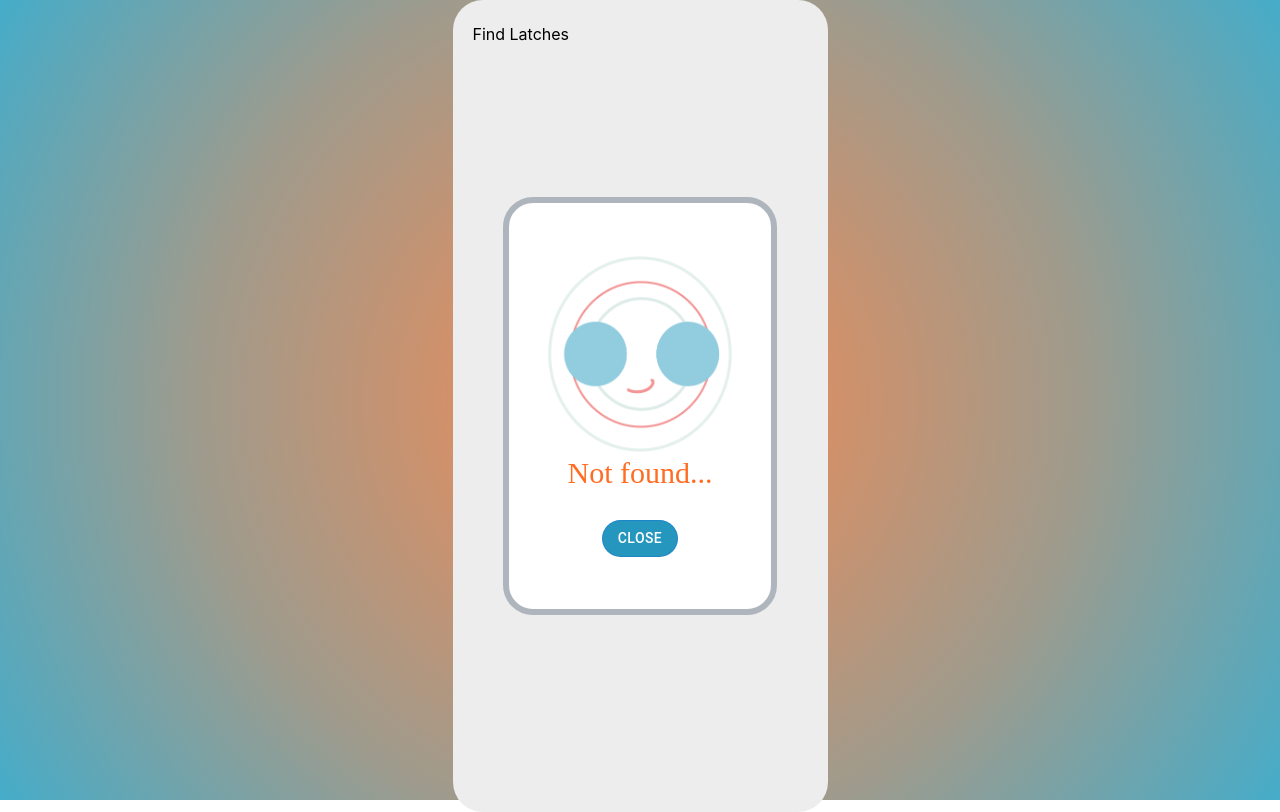
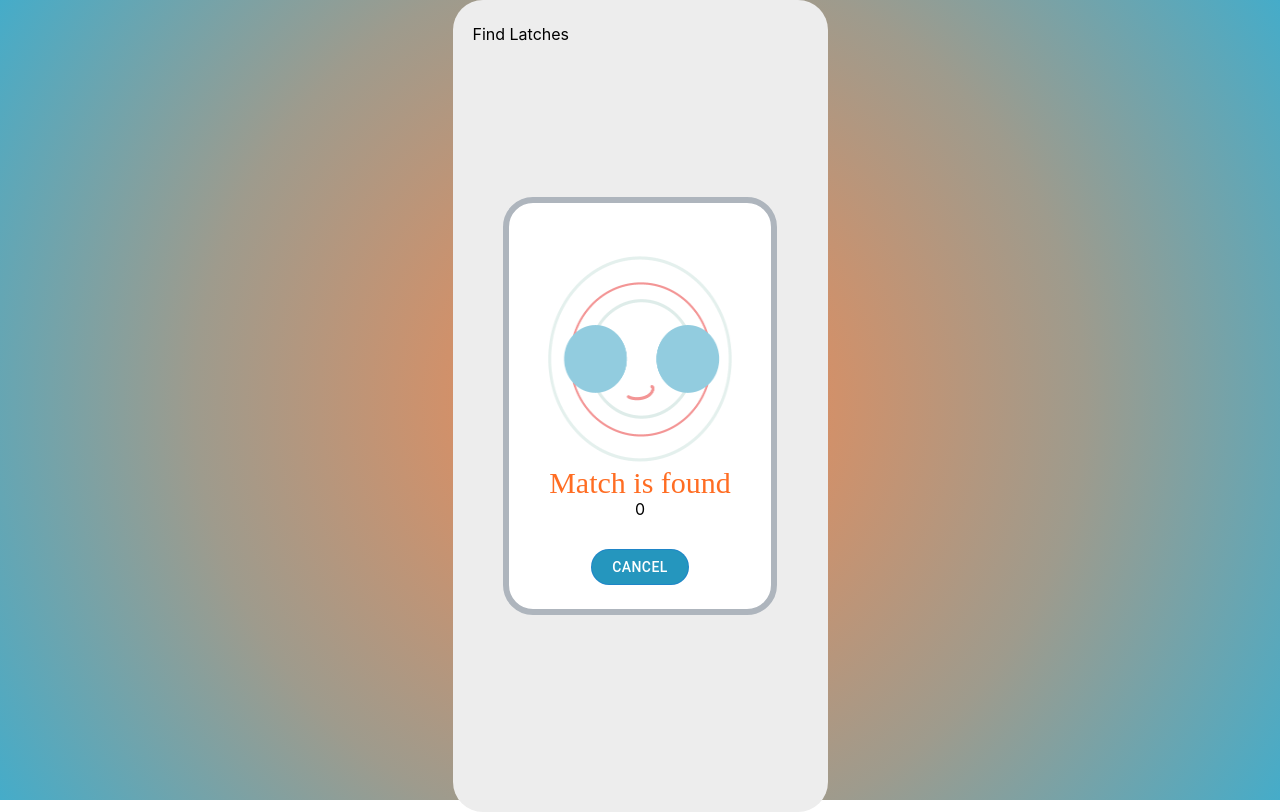
Before and after one commit to Erica-jihyeon/Latch, a React (Create React App) app in the folder react_client/: page /matching/found in a window 1280 px wide. Before the commit this address led to /matchTimeout. Built offline with nearby package versions, Linux system fonts and the light colour scheme; a web font is replaced by a local one.

Commit message:
add routes in App.js

```diff
--- a/react_client/src/App.js
+++ b/react_client/src/App.js
@@ -4,11 +4,13 @@ import TextField from '@material-ui/core/TextField';
 import './App.css';
 import axios from 'axios';
 import Home from './components/Home';
-import Matching from './components/Matching';
+import Matching from './components/matching';
 import Matched from './components/Matched';
 import MatchingTimeout from './components/Matching_timeout'
 import Options from './components/Options';
-import {BrowserRouter as Router, Link, Route, Routes, Navigate} from 'react-router-dom';
+import { BrowserRouter as Router, Link, Route, Routes, Navigate } from 'react-router-dom';
+import SignIn from './components/SignIn';
+// import Main from './components/Main';
 
 
 
@@ -19,28 +21,24 @@ function App() {
 
     <div className="app-background">
 
+      {/* <Matching /> */}
+      {/* <Login /> */}
+      {/* <Home /> */}
+      {/* <Options /> */}
+      <Router>
 
-          <div className="matchin_container">
-      <span id="top_sentence">Find Latches</span>
-      <div className="matching_main">
-        <Router>
-          {/* <nav>
-            <Link to="/">Matching</Link>
-            <Link to="/matched">Matched</Link>
-            <Link to="/matchTimeout">Fail</Link>
-          </nav> */}
+        <Routes>
+          <Route path="/" element={<Home />} />
+          <Route path="/login" element={<SignIn />} />
+          {/* <Route path="/main" element={<Main />} /> */}
+          <Route path="/matching" element={<Options />} />
+          <Route path="*" element={<Navigate to="/home" />} />
+          <Route path="/matching/finding" element={<Matching />} />
+          <Route path="/matching/found" element={<Matched />} />
+          <Route path="/matching/notfound" element={<MatchingTimeout />} />
 
-          <Routes>
-            <Route path="/" element={<Matching />} />
-            <Route path="/matched" element={<Matched />} />
-            <Route path="/matchTimeout" element={<MatchingTimeout />} />
-            {/* <Route path="*" element={<h2>Wrong path</h2>} /> */}
-            <Route path="*" element={<Navigate to="matchTimeout" />} />
-          </Routes>
-        </Router>
-      </div>
-    </div>
-
+        </Routes>
+      </Router>
     </div>
 
   );
--- a/react_client/src/components/Matched.jsx
+++ b/react_client/src/components/Matched.jsx
@@ -1,7 +1,9 @@
-import React from 'react';
+import React, { useState } from 'react';
 import default_logo from '../img/default_logo.png'
 import Button from '@mui/material/Button';
-import './Matching.css';
+import './matching.css';
+import { useEffect } from 'react';
+
 
 const styles = {
   "&.MuiButton-root": {
@@ -9,17 +11,39 @@ const styles = {
   }
 };
 
+//starts chat in 10 sec
 function Matched() {
+  const [seconds, setSeconds] = useState(5);
+
+  useEffect(() => {
+    let countdown = setInterval(() => {
+      if (seconds > 0) {
+        setSeconds(seconds - 1);
+      }
+      if (seconds === 0) {
+        clearInterval(countdown)
+      }
+    }, 1000)
+    return () => {
+      clearInterval(countdown)
+    }
+  });
+
   return (
-    <div className='matching_body'>
-      <img src={default_logo} alt="latching_logo" id='logo' />
-      <p className='logo_text'>Match is found</p>
-      <p>10</p>
+    <div className="matchin_container">
+      <span id="top_sentence">Find Latches</span>
+      <div className="matching_main">
+        <div className='matching_body'>
+          <img src={default_logo} alt="latching_logo" id='logo' />
+          <p className='logo_text'>Match is found</p>
+          <p>{seconds}</p>
 
-      <Button variant="outlined" id='cancel_button' sx={styles} >Cancel</Button>
+          <Button variant="outlined" id='cancel_button' sx={styles} >Cancel</Button>
 
+        </div>
+      </div>
     </div>
   )
 };
 
-export default Matched
+export default Matched;
--- a/react_client/src/components/MatchingStartButton.jsx
+++ b/react_client/src/components/MatchingStartButton.jsx
@@ -1,6 +1,6 @@
 import React, { useState, useEffect, useRef } from 'react';
 import io from 'socket.io-client';
-
+import {Link, Routes, Route, useNavigate} from 'react-router-dom';
 
 
 function MatchingStartButton(props) {
@@ -8,6 +8,7 @@ function MatchingStartButton(props) {
   const { userId, learning, speaking, chatOpt } = props.matchingData;
   const [matchRoomId, setMatchRoomId] = useState(null);
   const socketRef = useRef();
+  const navigate = useNavigate();
 
   useEffect(() => {
     if (matchRoomId) {
@@ -35,6 +36,7 @@ function MatchingStartButton(props) {
       socketRef.current.on("roomId", ({ roomId }) => {
         console.log('roomId: ' + roomId);
         setMatchRoomId(roomId);
+        navigate('/matching/finding');
         // socketRef.current.disconnect();
       });
     }
--- a/react_client/src/components/Matching_timeout.jsx
+++ b/react_client/src/components/Matching_timeout.jsx
@@ -1,9 +1,9 @@
 import React from 'react';
 import default_logo from '../img/default_logo.png'
 import Button from '@mui/material/Button';
-import './Matching.css';
+import './matching.css';
 // import {useEffect} from 'react';
-import {useNavigate} from 'react-router-dom';
+import { useNavigate } from 'react-router-dom';
 
 function Timeout() {
 
@@ -15,12 +15,17 @@ function Timeout() {
   // },[navigate])
 
   return (
-    <div className='matching_body'>
-      <img src={default_logo} alt="default_logo" id='logo' />
-      <p className='logo_text'>Not found...</p>
+    <div className="matchin_container">
+      <span id="top_sentence">Find Latches</span>
+      <div className="matching_main">
+        <div className='matching_body'>
+          <img src={default_logo} alt="default_logo" id='logo' />
+          <p className='logo_text'>Not found...</p>
 
-      <Button variant="outlined" id='cancel_button' onClick={() => {navigate('/')}}>Close</Button>
-    </div>
+          <Button variant="outlined" id='cancel_button' onClick={() => { navigate('/') }}>Close</Button>
+        </div>
+      </div>
+    </div >
   )
 };
 
--- a/react_client/src/components/matching.jsx
+++ b/react_client/src/components/matching.jsx
@@ -1,17 +1,21 @@
 import React from 'react';
 import default_logo from '../img/default_logo.png'
 import Button from '@mui/material/Button';
-import './Matching.css';
+import './matching.css';
 
 function Matching() {
   return (
-
+    <div className="matchin_container">
+      <span id="top_sentence">Find Latches</span>
+      <div className="matching_main">
         <div className='matching_body'>
           <img src={default_logo} alt="latching_logo" id='logo' />
           <p className='logo_text'>Latching...</p>
 
           <Button variant="outlined" id='cancel_button' onClick={() => console.log("hello")}>Cancel</Button>
         </div>
+      </div>
+    </div>
   )
 };
 
```
